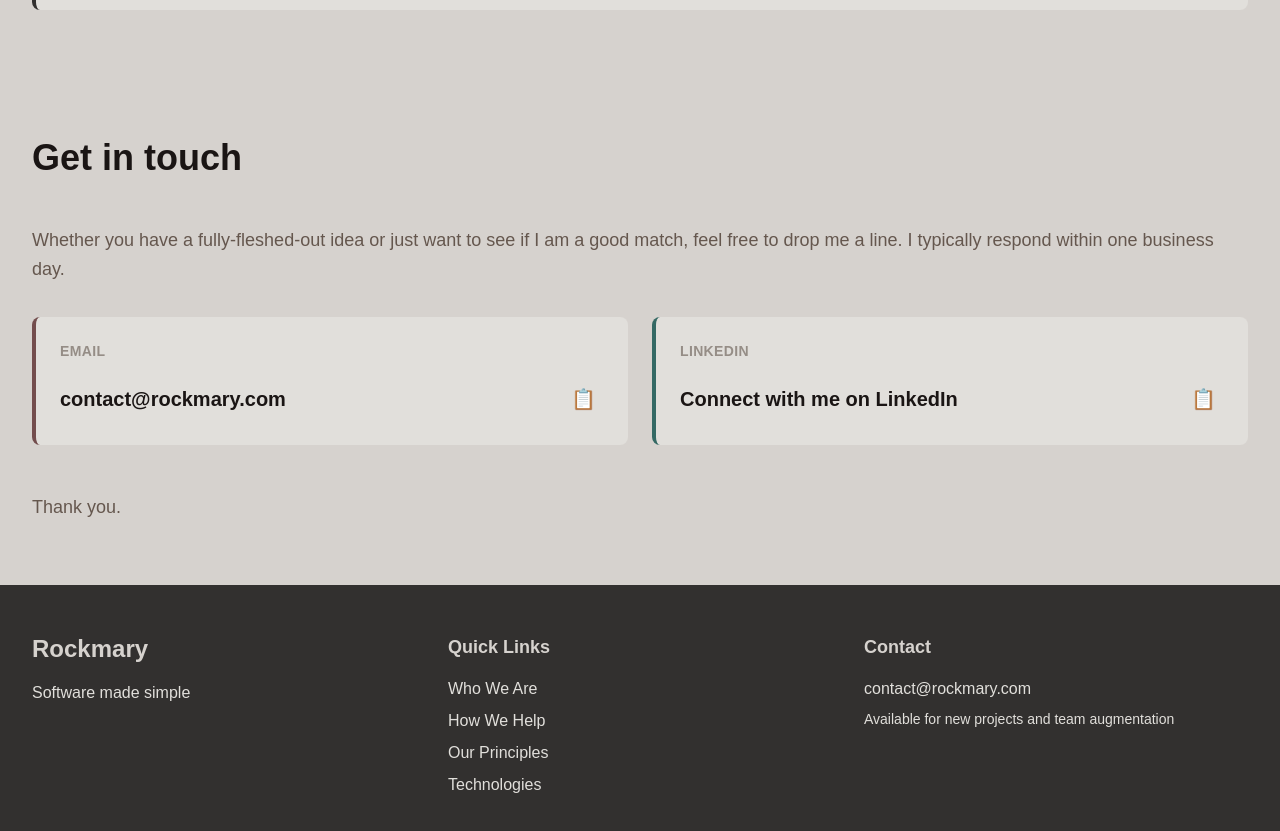
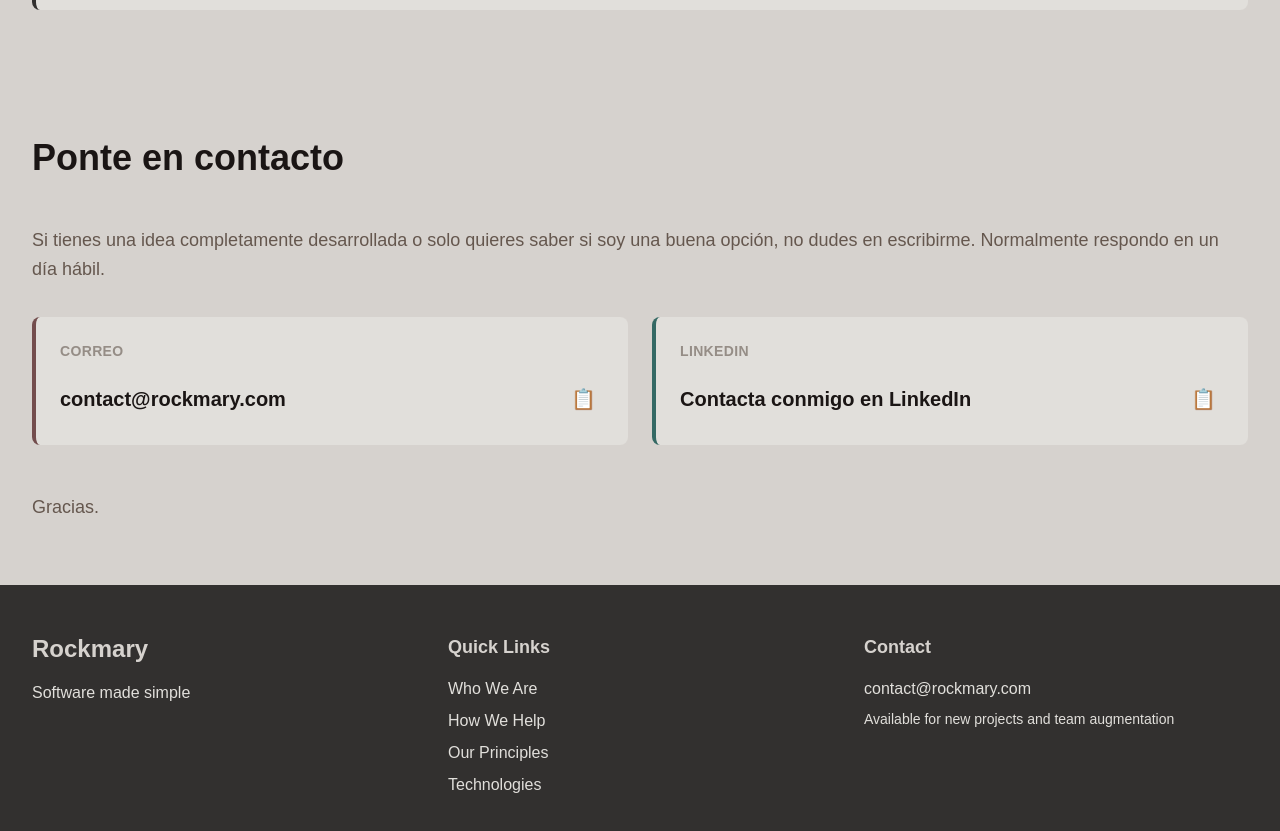
Before and after one commit to pablopenna/rockmary, a Next.js app: page /es in a window 1280 px wide. Shown: the part 3437-4268 px from the top of the page. Built offline with nearby package versions, Linux system fonts and the light colour scheme.

Commit message:
i18n: translate Contact section

```diff
--- a/src/app/components/Contact.tsx
+++ b/src/app/components/Contact.tsx
@@ -1,9 +1,15 @@
 'use client';
 
 import { FormEvent, useState } from 'react';
+import { getTranslation, Locale } from '../i18n';
 
-export default function Contact() {
+interface ContactProps {
+  locale: Locale
+}
+
+export default function Contact({ locale }: ContactProps) {
   const [copiedId, setCopiedId] = useState<string | null>(null);
+  const t = getTranslation.bind(null, locale);
 
   const handleCopy = (text: string, id: string) => {
     navigator.clipboard.writeText(text);
@@ -14,30 +20,30 @@ export default function Contact() {
   return (
     <section id="contact" className="py-16 bg-base">
       <div className="max-w-7xl mx-auto px-4 sm:px-6 lg:px-8">
-        <h2 className="text-4xl font-bold text-contrast mb-12">Get in touch</h2>
+        <h2 className="text-4xl font-bold text-contrast mb-12">{t('CONTACT_TITLE')}</h2>
         <div className="space-y-8">
           <div>
             <p className="text-lg text-contrast-two mb-8 leading-relaxed">
-              Whether you have a fully-fleshed-out idea or just want to see if I am a good match, feel free to drop me a line. I typically respond within one business day.
+              {t('CONTACT_PARAGRAPH')}
             </p>
           </div>
 
           <div className="grid grid-cols-1 md:grid-cols-2 gap-6 auto-rows-max">
             <div className="bg-base-two p-6 rounded-lg border-l-4 border-chocolate-plum hover:shadow-lg transition h-full">
-              <p className="text-sm text-contrast-three font-semibold mb-4 uppercase tracking-wide">Email</p>
+              <p className="text-sm text-contrast-three font-semibold mb-4 uppercase tracking-wide">{t('CONTACT_LABEL_EMAIL')}</p>
               <div className="flex items-center justify-between gap-4">
                 <a
-                  href="mailto:contact@rockmary.com"
+                  href={`mailto:${t('CONTACT_EMAIL')}`}
                   className="text-xl font-bold text-contrast hover:text-chocolate-plum transition"
                 >
-                  contact@rockmary.com
+                  {t('CONTACT_EMAIL')}
                 </a>
                 <div className="flex items-center gap-2 flex-shrink-0">
-                  {copiedId === 'email' && <span className="text-sm text-contrast-two">Copied!</span>}
+                  {copiedId === 'email' && <span className="text-sm text-contrast-two">{t('CONTACT_COPY_COPIED')}</span>}
                   <button
-                    onClick={() => handleCopy('contact@rockmary.com', 'email')}
+                    onClick={() => handleCopy(t('CONTACT_EMAIL'), 'email')}
                     className="p-2 rounded-lg hover:bg-base transition text-xl"
-                    title="Copy to clipboard"
+                    title={t('CONTACT_COPY_TITLE')}
                   >
                     📋
                   </button>
@@ -46,7 +52,7 @@ export default function Contact() {
             </div>
 
             <div className="bg-base-two p-6 rounded-lg border-l-4 border-aux-1 hover:shadow-lg transition h-full">
-              <p className="text-sm text-contrast-three font-semibold mb-4 uppercase tracking-wide">LinkedIn</p>
+              <p className="text-sm text-contrast-three font-semibold mb-4 uppercase tracking-wide">{t('CONTACT_LABEL_LINKEDIN')}</p>
               <div className="flex items-center justify-between gap-4">
                 <a
                   href="https://linkedin.com/in/pprdev/"
@@ -54,14 +60,14 @@ export default function Contact() {
                   rel="noopener noreferrer"
                   className="text-xl font-bold text-contrast hover:text-aux-1 transition"
                 >
-                  Connect with me on LinkedIn
+                  {t('CONTACT_LINKEDIN_TEXT')}
                 </a>
                 <div className="flex items-center gap-2 flex-shrink-0">
-                  {copiedId === 'linkedin' && <span className="text-sm text-contrast-two">Copied!</span>}
+                  {copiedId === 'linkedin' && <span className="text-sm text-contrast-two">{t('CONTACT_COPY_COPIED')}</span>}
                   <button
                     onClick={() => handleCopy('https://linkedin.com/in/pprdev/', 'linkedin')}
                     className="p-2 rounded-lg hover:bg-base transition text-xl"
-                    title="Copy to clipboard"
+                    title={t('CONTACT_COPY_TITLE')}
                   >
                     📋
                   </button>
@@ -70,7 +76,7 @@ export default function Contact() {
             </div>
           </div>
           <p className="text-contrast-two text-lg pt-4">
-            Thank you.
+            {t('CONTACT_THANK_YOU')}
           </p>
         </div>
       </div>
--- a/src/app/i18n/translations/en.json
+++ b/src/app/i18n/translations/en.json
@@ -44,4 +44,14 @@
     "PRICING_INC_COMM_DESC": "Regular updates and open collaboration throughout the project.",
     "PRICING_INC_SUPPORT_TITLE": "Post-Launch Support",
     "PRICING_INC_SUPPORT_DESC": "Bug fixes, optimizations, and feature enhancements after deployment."
+    ,
+    "CONTACT_TITLE": "Get in touch",
+    "CONTACT_PARAGRAPH": "Whether you have a fully-fleshed-out idea or just want to see if I am a good match, feel free to drop me a line. I typically respond within one business day.",
+    "CONTACT_LABEL_EMAIL": "Email",
+    "CONTACT_EMAIL": "contact@rockmary.com",
+    "CONTACT_LABEL_LINKEDIN": "LinkedIn",
+    "CONTACT_LINKEDIN_TEXT": "Connect with me on LinkedIn",
+    "CONTACT_COPY_COPIED": "Copied!",
+    "CONTACT_COPY_TITLE": "Copy to clipboard",
+    "CONTACT_THANK_YOU": "Thank you."
 }
--- a/src/app/i18n/translations/es.json
+++ b/src/app/i18n/translations/es.json
@@ -44,4 +44,14 @@
     "PRICING_INC_COMM_DESC": "Actualizaciones regulares y colaboración abierta durante todo el proyecto.",
     "PRICING_INC_SUPPORT_TITLE": "Soporte post-lanzamiento",
     "PRICING_INC_SUPPORT_DESC": "Corrección de errores, optimizaciones y mejoras de funcionalidades después del despliegue."
+    ,
+    "CONTACT_TITLE": "Ponte en contacto",
+    "CONTACT_PARAGRAPH": "Si tienes una idea completamente desarrollada o solo quieres saber si soy una buena opción, no dudes en escribirme. Normalmente respondo en un día hábil.",
+    "CONTACT_LABEL_EMAIL": "Correo",
+    "CONTACT_EMAIL": "contact@rockmary.com",
+    "CONTACT_LABEL_LINKEDIN": "LinkedIn",
+    "CONTACT_LINKEDIN_TEXT": "Contacta conmigo en LinkedIn",
+    "CONTACT_COPY_COPIED": "¡Copiado!",
+    "CONTACT_COPY_TITLE": "Copiar al portapapeles",
+    "CONTACT_THANK_YOU": "Gracias."
 }
--- a/src/app/page.tsx
+++ b/src/app/page.tsx
@@ -24,7 +24,7 @@ export default function DefaultHome({locale = 'en'}: HomeProps) {
         <Technologies locale={locale}/>
         <Portfolio locale={locale}/>
         <Pricing locale={locale}/>
-        <Contact />
+        <Contact locale={locale}/>
         <Footer />
       </div>
   );
```
